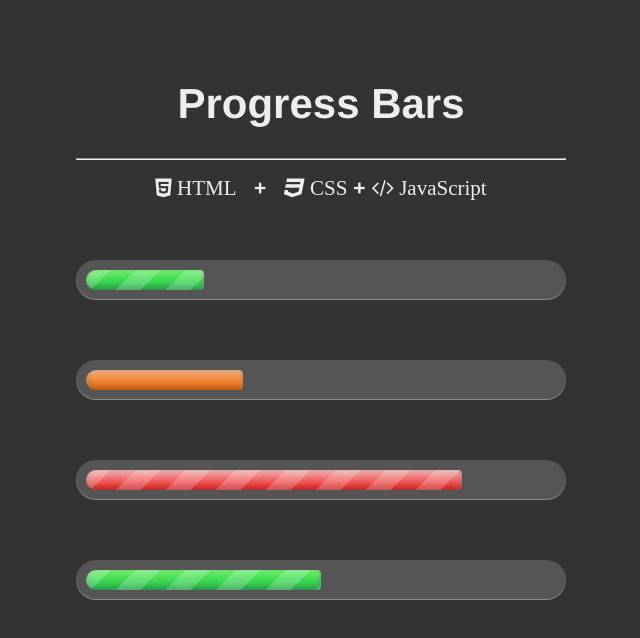
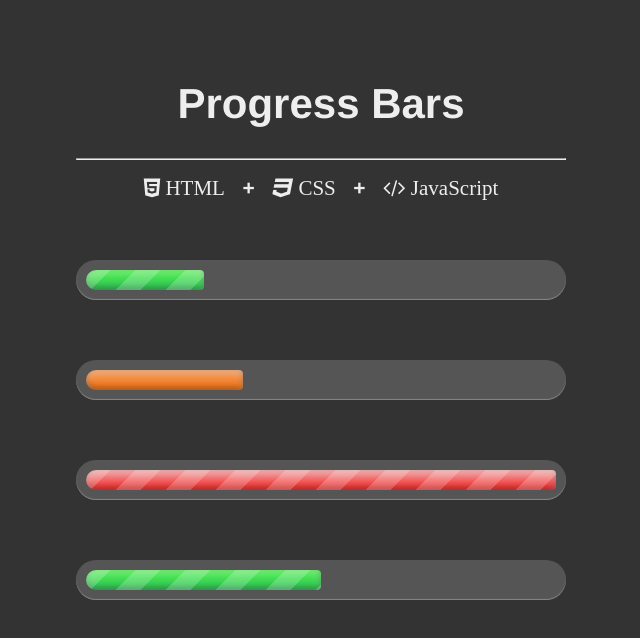
Before and after one commit to tborges/DoNotClick, a plain HTML site: page css3-tricks.html in a window 1280 px wide. Shown: the whole page, without its empty margins (319-959 px from the left). Drawn offline with nearby package versions, Linux system fonts and the light colour scheme.

Commit message:
Cleaning
Cleaning

```diff
--- a/css3-tricks.html
+++ b/css3-tricks.html
@@ -181,9 +181,9 @@ pre {
 	  <h1>Progress Bars</h1>
 	  <hr><br>
 	  <h2>
-	  <i class="fa fa-html5"> HTML</i> &nbsp + &nbsp
-	  <i class="fa fa-css3"> CSS</i> +
-	  <i class="fa fa-code">  JavaScript</i>
+	  <i class="fa fa-html5"> 	HTML</i> 		&nbsp + &nbsp
+	  <i class="fa fa-css3"> 	CSS</i> 		&nbsp + &nbsp
+	  <i class="fa fa-code">  	JavaScript</i>
 	  </h2>
 
 		<div class="meter">
@@ -197,7 +197,7 @@ pre {
 
 
 		<div class="meter red">
-			<span style="width: 80%"></span>
+			<span style="width: 100%"></span>
 		</div>
 
 
```
